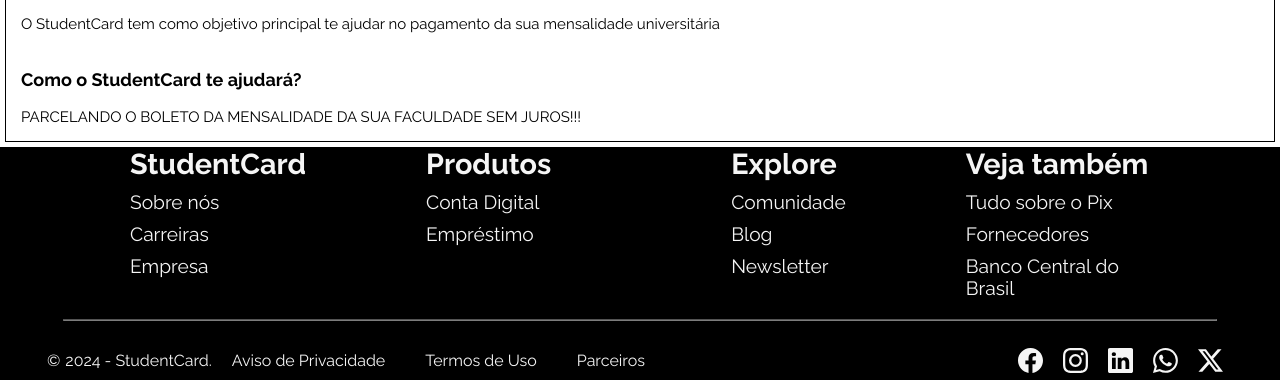
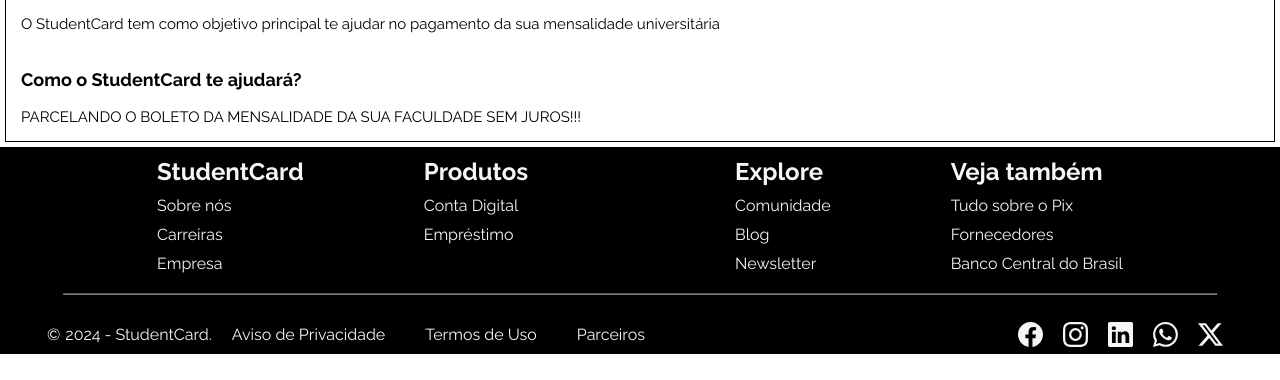
Before and after one commit to VanessaSampaioLeite/StudentCard, a plain HTML site: page main-page.html in a window 1280 px wide. Shown: the part 601-981 px from the top of the page. After the commit the page ends 955 px from the top, so only its background shows below. Drawn offline with Linux system fonts and the light colour scheme.

Commit message:
v.0.3.1
- alteração do tamanho de fonte do rodapé

```diff
--- a/main-page.css
+++ b/main-page.css
@@ -63,7 +63,7 @@
 }
 
 
-/*INICIO HEADER*/
+/*FOOTER INÍCIO*/
 
 footer {
     background-color: black;
@@ -99,7 +99,8 @@
 }
 .ul1 {
     margin: 0 120px;
-    font-size: 1.4em;
+    font-size: 1em;
+    margin-top: 20px;
 
 
 }
@@ -140,10 +141,13 @@
     height: 25px;
 }
 
+/*FOOTER FIM*/
+
 @media (max-width: 1650px) {
     .ul1 {
         margin: 0 60px;
-        font-size: 1.2em;
+        margin-top: 10px;
+
     }
 }
 
@@ -151,6 +155,7 @@
     .ul1 {
         margin: 0 20px;
         width: auto;
+        margin-top: 10px;
     }
 }
 
```
